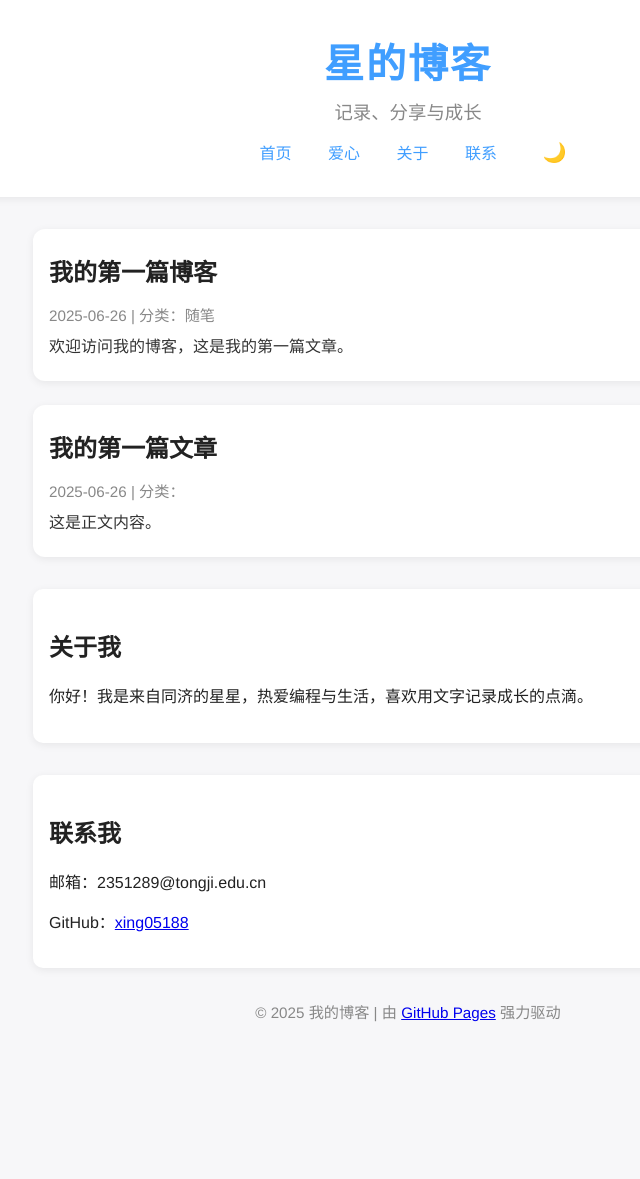
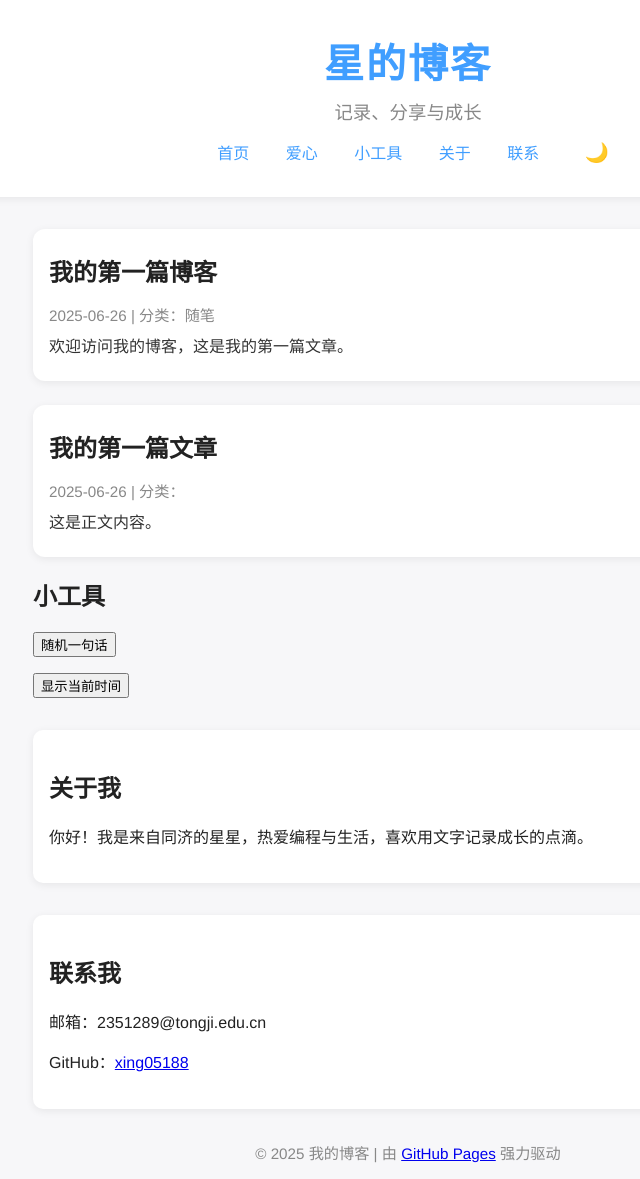
Before and after one commit to xing05188/xing05188.github.io, a Jekyll site: the page built from index.html, in a window 1280 px wide. Shown: the whole page, without its empty margins (232-872 px from the left). Built offline with Jekyll 4.4.1, drawn with Linux system fonts in a browser that asks for light colours; before the commit the page ends 1038 px from its top, so only the background shows below that.

Commit message:
Update index.html

```diff
--- a/index.html
+++ b/index.html
@@ -15,6 +15,7 @@
     <nav>
       <a href="/">首页</a>
       <a href="/love.html">爱心</a>
+      <a href="#tools">小工具</a>
       <a href="#about">关于</a>
       <a href="#contact">联系</a>
       <button id="toggle-dark">🌙</button>
@@ -29,6 +30,13 @@
         <p class="post-summary">{{ post.excerpt | strip_html | truncate: 70 }}</p>
       </article>
       {% endfor %}
+    </section>
+    <section id="tools" class="tools">
+      <h2>小工具</h2>
+      <button onclick="getQuote()">随机一句话</button>
+      <p id="quote"></p>
+      <button onclick="showTime()">显示当前时间</button>
+      <p id="time"></p>
     </section>
     <section id="about" class="about">
       <h2>关于我</h2>
```
